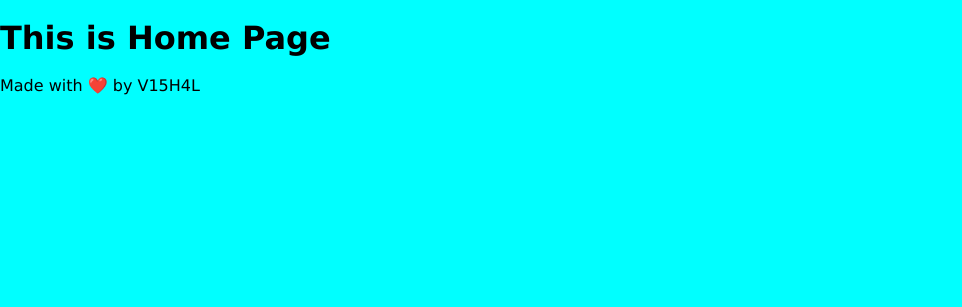
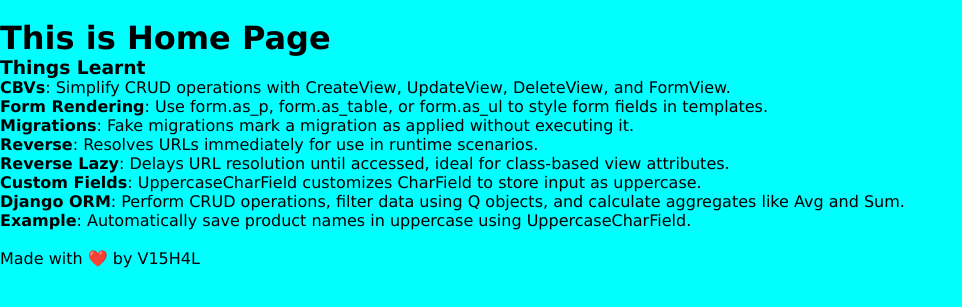
Before and after one commit to VI5H4L/django-base2, a Django app: template project2/templates/home.html in a window 1280 px wide. Shown: the part 19-326 px from the top of the page, without its empty margins (0-962 px from the left). Run offline with Django 5.2, Linux system fonts and the light colour scheme; the template is opened without the code that fills it, so the values that code supplies are empty.

Commit message:
Fake Migrations concept and its need

```diff
--- a/project2/templates/home.html
+++ b/project2/templates/home.html
@@ -7,4 +7,15 @@
 
 {% block content %}
     <h1>This is Home Page</h1>
+    <h3>Things Learnt</h3>
+    <ul>
+        <li><strong>CBVs</strong>: Simplify CRUD operations with <code>CreateView</code>, <code>UpdateView</code>, <code>DeleteView</code>, and <code>FormView</code>.</li>
+        <li><strong>Form Rendering</strong>: Use <code>form.as_p</code>, <code>form.as_table</code>, or <code>form.as_ul</code> to style form fields in templates.</li>
+        <li><strong>Migrations</strong>: Fake migrations mark a migration as applied without executing it.</li>
+        <li><strong>Reverse</strong>: Resolves URLs immediately for use in runtime scenarios.</li>
+        <li><strong>Reverse Lazy</strong>: Delays URL resolution until accessed, ideal for class-based view attributes.</li>
+        <li><strong>Custom Fields</strong>: <code>UppercaseCharField</code> customizes <code>CharField</code> to store input as uppercase.</li>
+        <li><strong>Django ORM</strong>: Perform CRUD operations, filter data using <code>Q</code> objects, and calculate aggregates like <code>Avg</code> and <code>Sum</code>.</li>
+        <li><strong>Example</strong>: Automatically save product names in uppercase using <code>UppercaseCharField</code>.</li>
+    </ul>
 {% endblock %}
```
Also changed, not shown: README.md.
